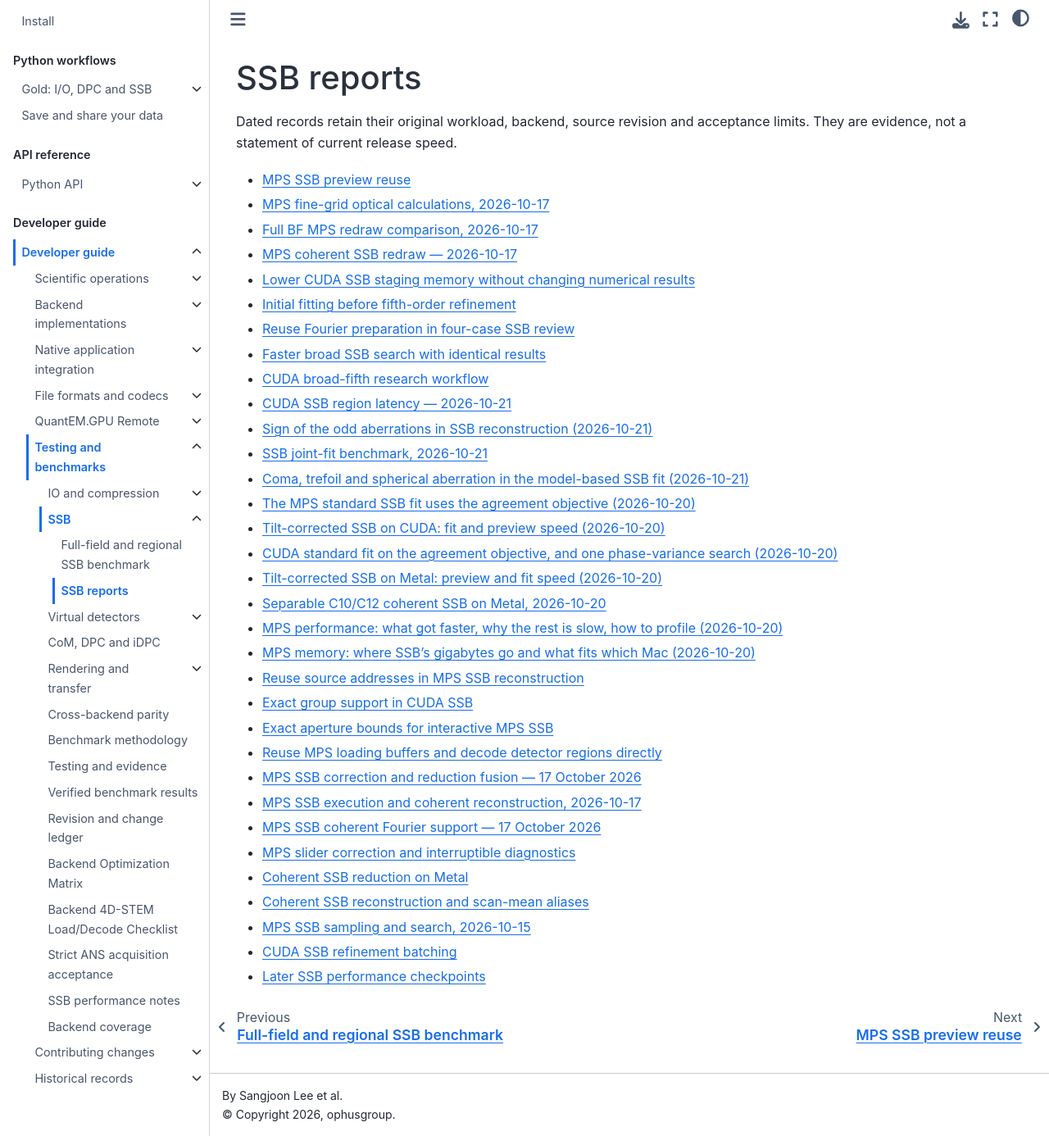
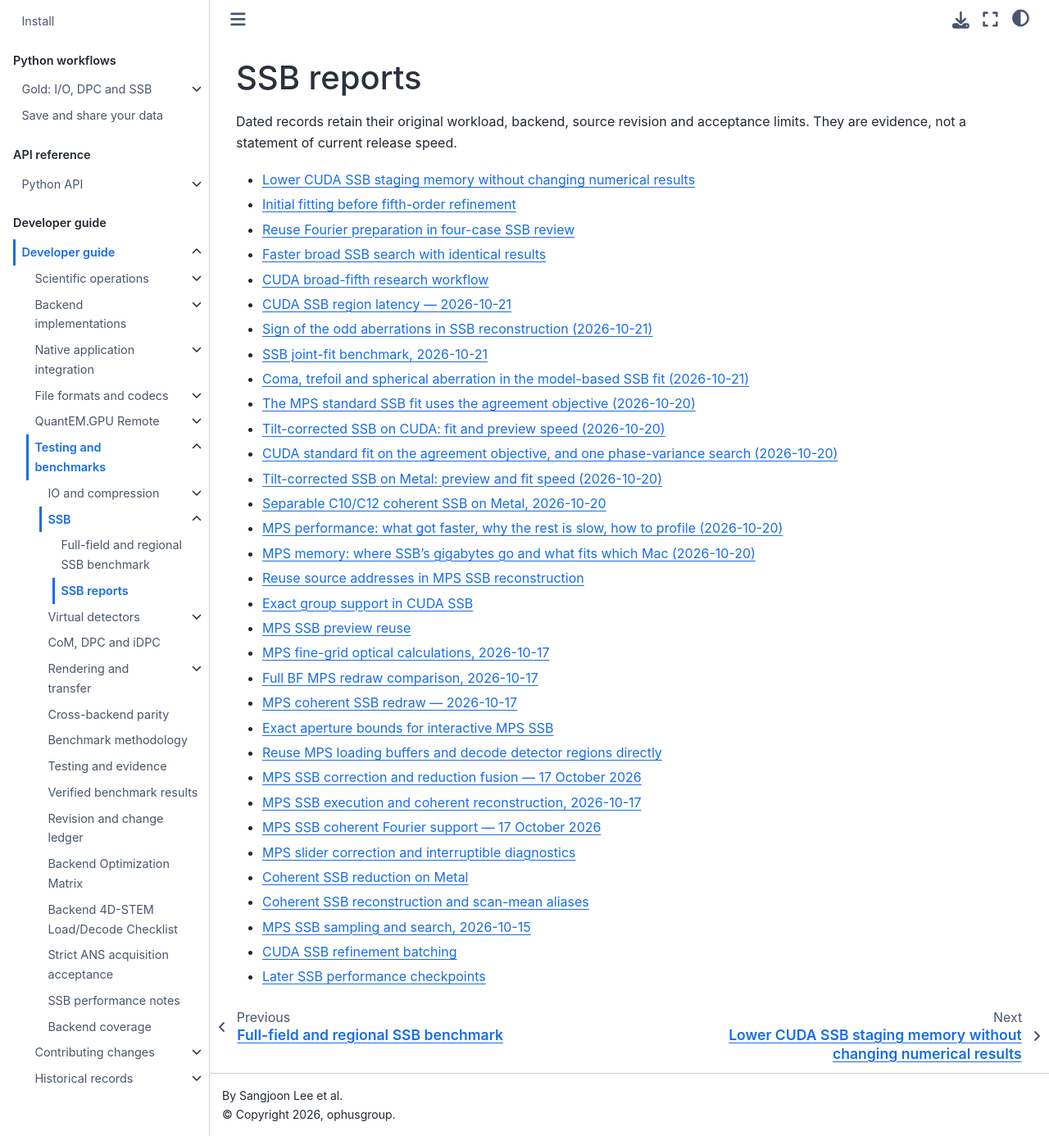
Before and after one commit to bobleesj/quantem.gpu, a Jupyter Book: the page built from docs/performance/ssb/reports/index.md, in a window 1280 px wide and 1386 px high. Shown: the whole window at 82% size. Built offline with Jupyter Book 1.0.4 settings and Sphinx 7.4.7 and the Sphinx Book theme 1.1.4, drawn with Linux system fonts in a browser that asks for light colours; pages that are not in the unit, such as notebooks, are missing from menus; some of the changed lines change nothing that is shown.

Commit message:
docs: sort SSB performance reports by measurement date

```diff
--- a/docs/_toc.yml
+++ b/docs/_toc.yml
@@ -146,10 +146,6 @@ parts:
         - file: performance/ssb/reports/index
           title: SSB reports
           sections:
-          - file: performance/ssb/reports/mps-ssb-preview-reuse-2026-10-17
-          - file: performance/ssb/reports/mps-ssb-optical-shortcuts-2026-10-17
-          - file: performance/ssb/reports/mps-ssb-full-bf-redraw-2026-10-17
-          - file: performance/ssb/reports/mps-coherent-redraw-2026-10-17
           - file: performance/ssb/reports/2026-10-22-ssb-staging-memory
           - file: performance/ssb/reports/2026-10-22-ssb-initialization-and-refinement
           - file: performance/ssb/reports/2026-10-22-rotation-comparison-reuse
@@ -168,6 +164,10 @@ parts:
           - file: performance/ssb/reports/2026-10-20-mps-memory
           - file: performance/ssb/reports/2026-10-18-mps-ssb-source-addressing
           - file: performance/ssb/reports/2026-10-18-cuda-ssb-group-support
+          - file: performance/ssb/reports/mps-ssb-preview-reuse-2026-10-17
+          - file: performance/ssb/reports/mps-ssb-optical-shortcuts-2026-10-17
+          - file: performance/ssb/reports/mps-ssb-full-bf-redraw-2026-10-17
+          - file: performance/ssb/reports/mps-coherent-redraw-2026-10-17
           - file: performance/ssb/reports/2026-10-17-ssb-aperture-bounds
           - file: performance/ssb/reports/2026-10-17-mps-ssb-loading
           - file: performance/ssb/reports/2026-10-17-mps-ssb-group-fusion
--- a/docs/performance/ssb/reports/index.md
+++ b/docs/performance/ssb/reports/index.md
@@ -3,10 +3,6 @@
 Dated records retain their original workload, backend, source revision and
 acceptance limits. They are evidence, not a statement of current release speed.
 
-- [MPS SSB preview reuse](mps-ssb-preview-reuse-2026-10-17.md)
-- [MPS fine-grid optical calculations, 2026-10-17](mps-ssb-optical-shortcuts-2026-10-17.md)
-- [Full BF MPS redraw comparison, 2026-10-17](mps-ssb-full-bf-redraw-2026-10-17.md)
-- [MPS coherent SSB redraw — 2026-10-17](mps-coherent-redraw-2026-10-17.md)
 - [Lower CUDA SSB staging memory without changing numerical results](2026-10-22-ssb-staging-memory.md)
 - [Initial fitting before fifth-order refinement](2026-10-22-ssb-initialization-and-refinement.md)
 - [Reuse Fourier preparation in four-case SSB review](2026-10-22-rotation-comparison-reuse.md)
@@ -25,6 +21,10 @@ acceptance limits. They are evidence, not a statement of current release speed.
 - [MPS memory: where SSB's gigabytes go and what fits which Mac (2026-10-20)](2026-10-20-mps-memory.md)
 - [Reuse source addresses in MPS SSB reconstruction](2026-10-18-mps-ssb-source-addressing.md)
 - [Exact group support in CUDA SSB](2026-10-18-cuda-ssb-group-support.md)
+- [MPS SSB preview reuse](mps-ssb-preview-reuse-2026-10-17.md)
+- [MPS fine-grid optical calculations, 2026-10-17](mps-ssb-optical-shortcuts-2026-10-17.md)
+- [Full BF MPS redraw comparison, 2026-10-17](mps-ssb-full-bf-redraw-2026-10-17.md)
+- [MPS coherent SSB redraw — 2026-10-17](mps-coherent-redraw-2026-10-17.md)
 - [Exact aperture bounds for interactive MPS SSB](2026-10-17-ssb-aperture-bounds.md)
 - [Reuse MPS loading buffers and decode detector regions directly](2026-10-17-mps-ssb-loading.md)
 - [MPS SSB correction and reduction fusion — 17 October 2026](2026-10-17-mps-ssb-group-fusion.md)
```
